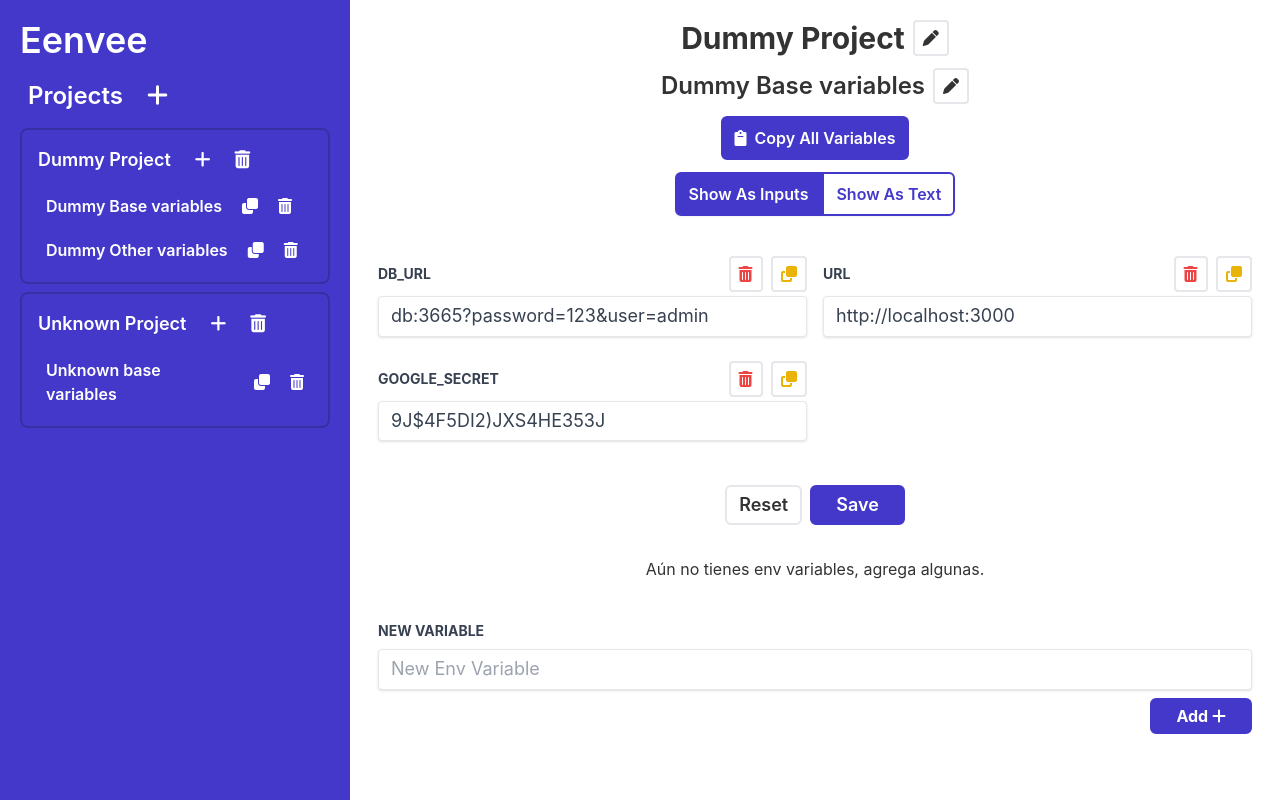
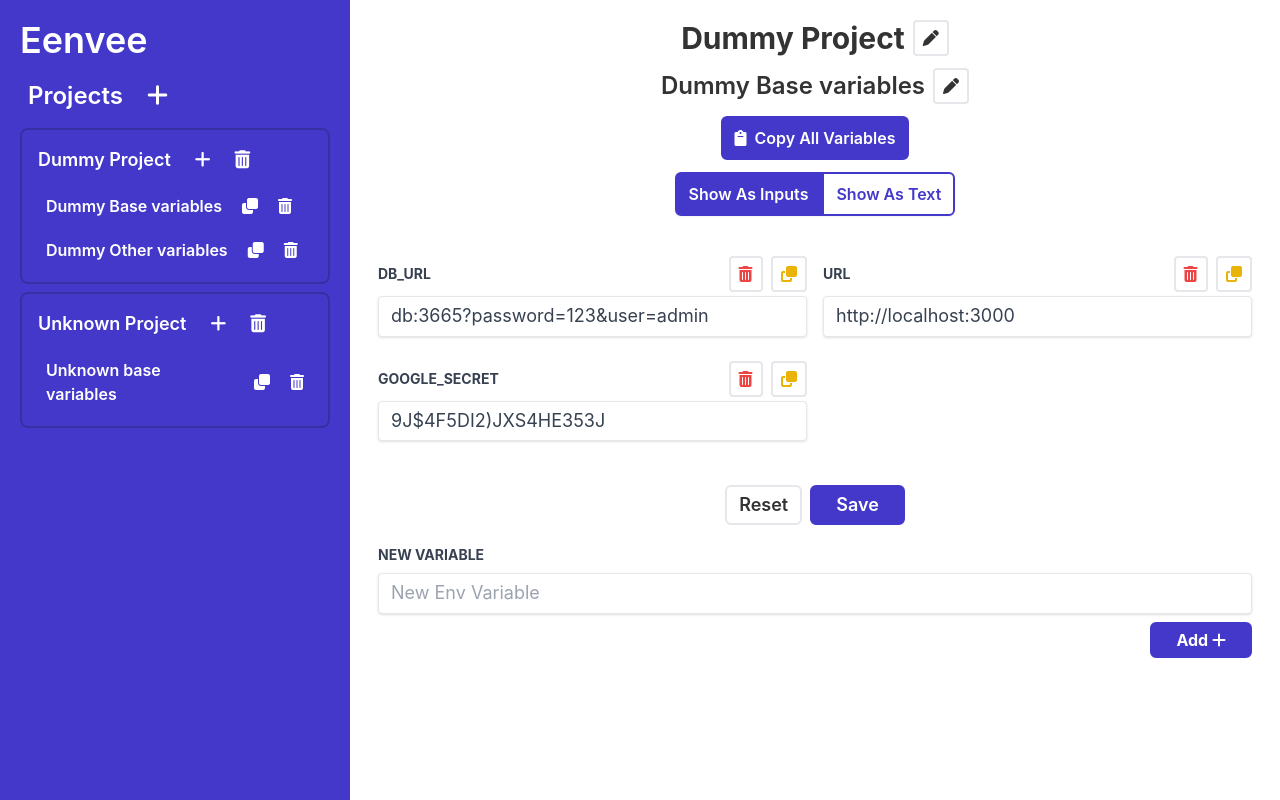
Before and after one commit to zorrolisto/eenvee, a Svelte app: page / in a window 1280 px wide. Built offline with nearby package versions, Linux system fonts and the light colour scheme.

Commit message:
Update message for no variables

```diff
--- a/src/components/inputsGroup/inputsGroup.svelte
+++ b/src/components/inputsGroup/inputsGroup.svelte
@@ -90,9 +90,11 @@
     </div>
   </form>
 {/if}
-<p class="text-center mb-2 py-5">
-  Aún no tienes env variables, agrega algunas.
-</p>
+{#if !variables || variables.length === 0}
+  <p class="text-center mb-2 py-5">
+    You don't have env variables in this group yet
+  </p>
+{/if}
 <form
   on:submit|preventDefault={addNewField}
   class="w-full"
```
